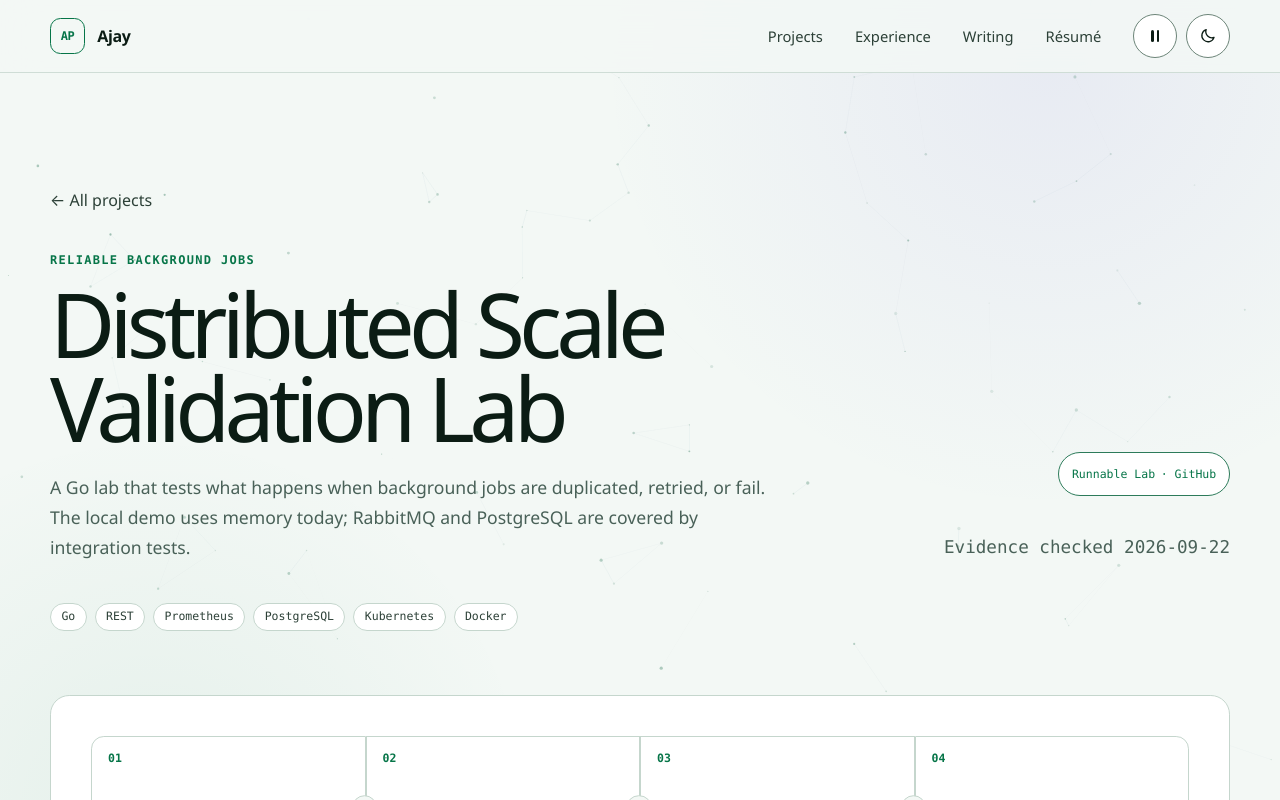
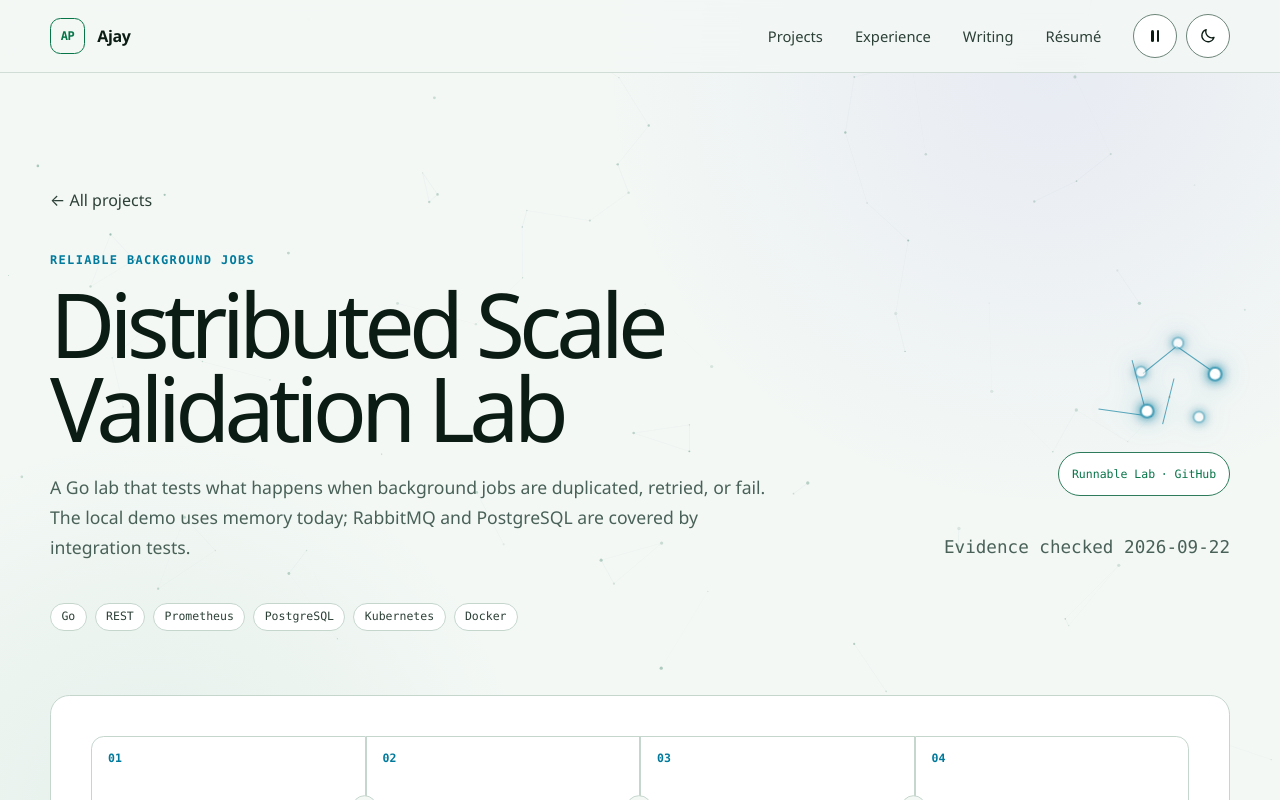
Before and after one commit to ajaykr0905/ajay-engineering-portfolio, a Next.js app: page /projects/distributed-scale-validation-platform in a window 1280 px wide. Shown: the top 800 px of the page. Built offline with nearby package versions, Linux system fonts and the light colour scheme.

Commit message:
feat: link project constellation motifs

```diff
--- a/app/projects/[slug]/page.tsx
+++ b/app/projects/[slug]/page.tsx
@@ -1,6 +1,7 @@
 import type { Metadata } from "next";
 import Link from "next/link";
 import { notFound } from "next/navigation";
+import { ConstellationGlyph } from "@/components/constellation-glyph";
 import { StatusPill } from "@/components/status-pill";
 import { SystemDiagram } from "@/components/system-diagram";
 import { getProject, projects } from "@/lib/projects";
@@ -17,7 +18,8 @@ export async function generateMetadata({ params }: { params: Promise<{ slug: str
     title: project.title,
     description: project.summary,
     alternates: { canonical: `/projects/${project.slug}` },
-    openGraph: { title: project.title, description: project.summary, type: "article" },
+    openGraph: { title: project.title, description: project.summary, type: "article", images: [] },
+    twitter: { title: project.title, description: project.summary, images: [] },
   };
 }
 
@@ -37,7 +39,7 @@ export default async function ProjectPage({ params }: { params: Promise<{ slug:
   };
 
   return (
-    <div className="shell page-shell project-page">
+    <div className="shell page-shell project-page" data-visual-key={project.visualKey}>
       <script type="application/ld+json" dangerouslySetInnerHTML={{ __html: JSON.stringify(projectJsonLd) }} />
       <Link className="back-link" href="/#projects">← All projects</Link>
       <header className="project-header">
@@ -47,6 +49,7 @@ export default async function ProjectPage({ params }: { params: Promise<{ slug:
           <p>{project.summary}</p>
         </div>
         <div className="project-header-meta">
+          <ConstellationGlyph size="large" visualKey={project.visualKey} />
           <StatusPill
             projectTitle={project.title}
             repositoryUrl={project.repositoryUrl}
--- a/components/project-card.tsx
+++ b/components/project-card.tsx
@@ -1,12 +1,14 @@
 import Link from "next/link";
+import { ConstellationGlyph } from "@/components/constellation-glyph";
 import type { Project } from "@/lib/projects";
 import { StatusPill } from "@/components/status-pill";
 
 export function ProjectCard({ project, index }: { project: Project; index: number }) {
   return (
-    <article className="project-card">
+    <article className="project-card" data-pointer-surface data-visual-key={project.visualKey}>
       <div className="project-index" aria-hidden="true">0{index + 1}</div>
       <div className="project-card-content">
+        <div className="project-card-glyph"><ConstellationGlyph size="small" visualKey={project.visualKey} /></div>
         <div className="project-meta-row">
           <p className="eyebrow">{project.eyebrow}</p>
           <StatusPill
--- a/components/system-diagram.tsx
+++ b/components/system-diagram.tsx
@@ -1,13 +1,13 @@
 import type { Project } from "@/lib/projects";
 
-const diagramLabels: Record<Project["slug"], string[]> = {
-  "fault-tolerant-transformer-lab": ["Dataset + manifest", "Training + checkpoints", "Serving + telemetry", "Evidence artifacts"],
-  "distributed-scale-validation-platform": ["Synthetic workload", "Queue + workers", "Idempotent store", "Benchmark report"],
-  "voicemed-ai": ["Synthetic speech", "Transcribe + extract", "Human review", "Structured export"],
+const diagramLabels: Record<Project["visualKey"], string[]> = {
+  transformer: ["Dataset + manifest", "Training + checkpoints", "Serving + telemetry", "Evidence artifacts"],
+  distributed: ["Synthetic workload", "Queue + workers", "Idempotent store", "Benchmark report"],
+  voicemed: ["Synthetic speech", "Transcribe + extract", "Human review", "Structured export"],
 };
 
 export function SystemDiagram({ project }: { project: Project }) {
-  const labels = diagramLabels[project.slug];
+  const labels = diagramLabels[project.visualKey];
   return (
     <figure className="system-diagram" aria-labelledby={`${project.slug}-diagram-caption`}>
       <div className="diagram-flow">
```
